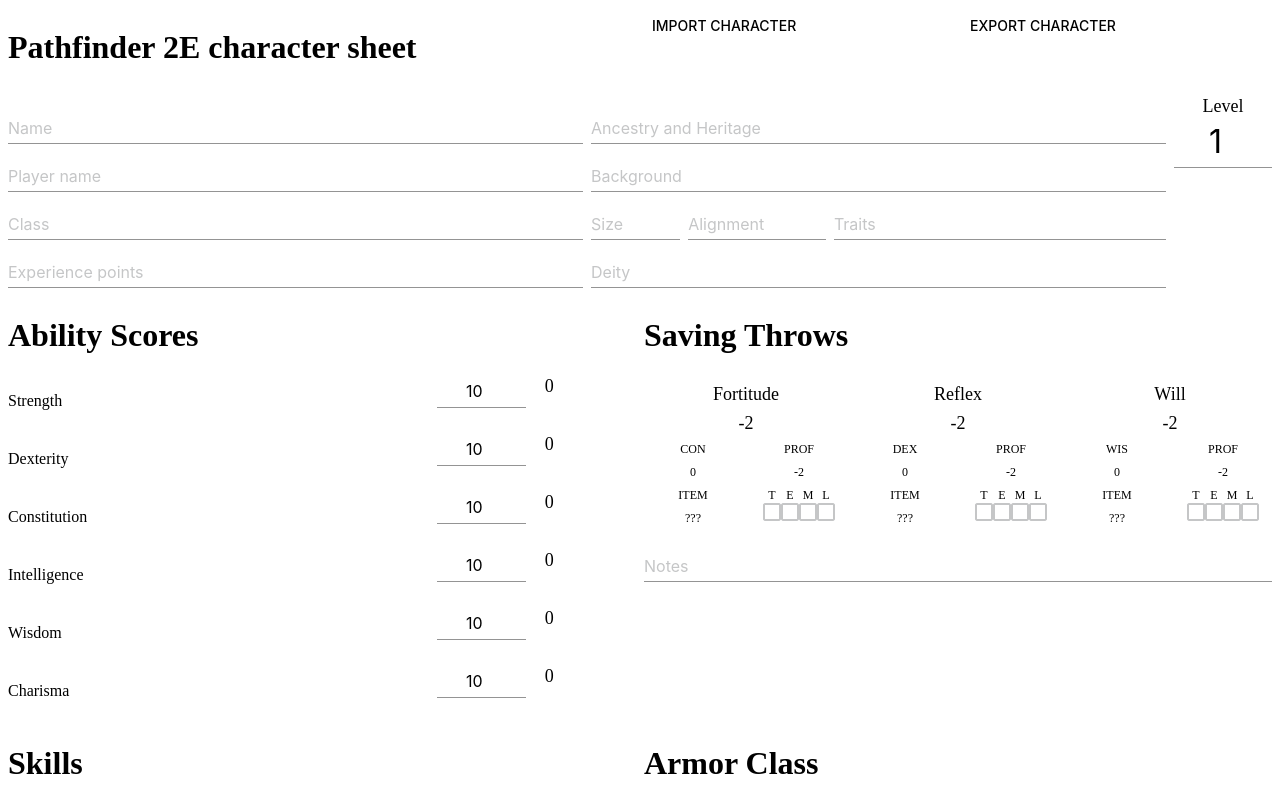
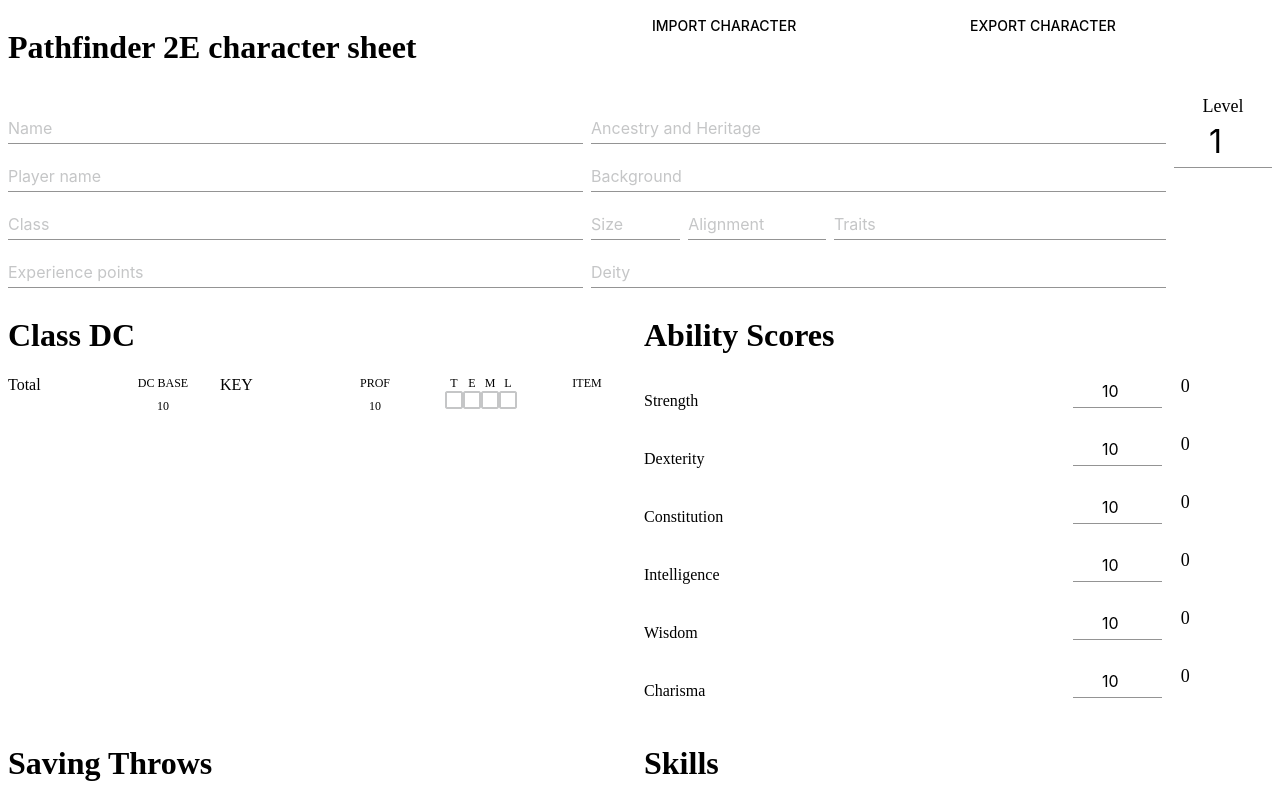
Before and after one commit to Wiljami/CharacterSheetPathfinder2E, a React (Create React App) app: page / in a window 1280 px wide. Shown: the top 800 px of the page. Built offline with nearby package versions, Linux system fonts and the light colour scheme.

Commit message:
Add ClassDCBox to the Sheet.

```diff
--- /dev/null
+++ b/src/ClassDCBox.js
@@ -0,0 +1,40 @@
+import React from "react";
+import Grid from '@material-ui/core/Grid'
+import MinorMod from './MinorMod'
+import TEML from './TEML'
+
+export default function ClassDCBox(props) {
+
+  function callback(value) {
+    props.callback({DCProf : value})
+  }
+
+  return (
+    <>
+      <h1>Class DC</h1>
+      <Grid container spacing={1}>
+        <Grid item xs={2}>
+          Total
+        </Grid>
+        <Grid item xs={2}>
+          <MinorMod name='DC BASE' value='10'/>
+        </Grid>
+        <Grid item xs={2}>
+          KEY
+        </Grid>
+        <Grid item xs={2}>
+          <MinorMod name='PROF' value ='10'/>
+        </Grid>
+        <Grid item xs={2}>
+          <TEML
+            callback={callback}
+            value={props.dcProf}
+          />
+        </Grid>
+        <Grid item xs={2}>
+          <MinorMod name='ITEM' value = ''/>
+        </Grid>
+      </Grid>
+    </>
+  )
+}
--- a/src/Sheet.js
+++ b/src/Sheet.js
@@ -8,12 +8,15 @@
 import ExportCharacter from "./ExportCharacter";
 import {CharacterDetailBox} from './CharacterDetailBox'
 import LevelBox from './LevelBox'
+import ClassDCBox from './ClassDCBox'
 
 class Sheet extends React.Component {
   constructor(props) {
     super(props);
     this.state = {
       level : 1,
+      classDC: 'Strength',
+      DCProf: -2,
       details : {
         name: '',
         playerName: '',
@@ -122,6 +125,15 @@
           />
         </Grid>
         <Grid item xs={6}>
+          <ClassDCBox
+            abilityScoreModifiers={this.state.abilityScoreModifiers}
+            level={this.state.level}
+            classDC={this.state.classDC}
+            callback={this.characterChange}
+            dcProf={this.state.DCProf}
+          />
+        </Grid>
+        <Grid item xs={6}>
           <AbilityScoreBox
             abilityScores={this.state.abilityScores}
             abilityScoreModifiers={this.state.abilityScoreModifiers}
```
Also changed, not shown: src/ClassDC.js (deleted, +0 -18 lines).
